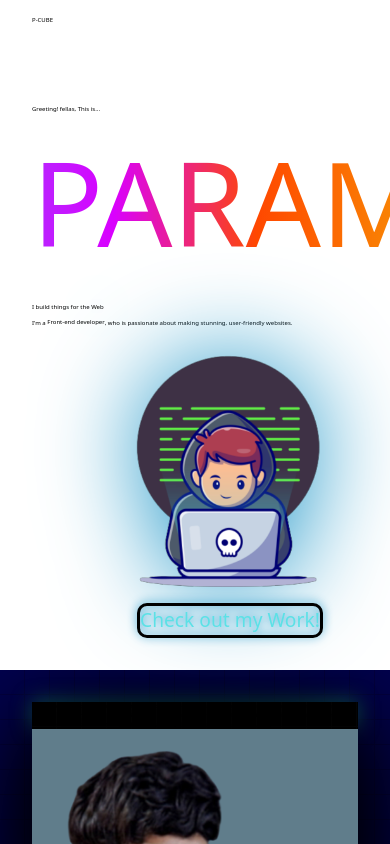
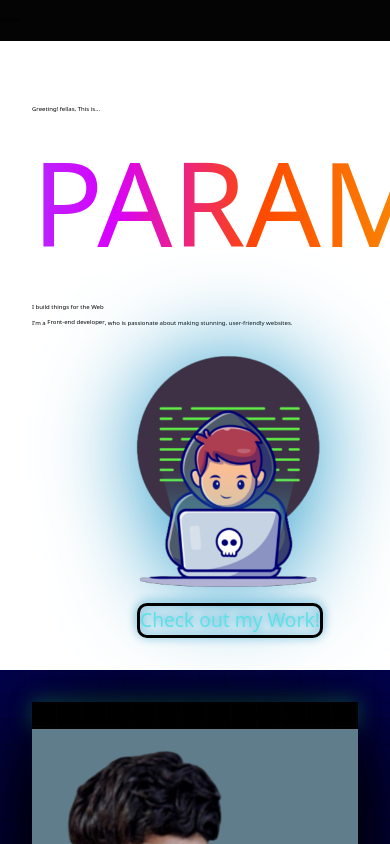
Before and after one commit to ParamPragyan/Portfolio, a React (Vite) app: page / in a window 390 px wide. Shown: the top 844 px of the page. Built offline with nearby package versions, Linux system fonts and the light colour scheme; a web font is replaced by a local one.

Commit message:
minor changes

```diff
--- a/src/App.css
+++ b/src/App.css
@@ -30,3 +30,8 @@
     filter: drop-shadow(none);
 
 }
+
+.left-strap {
+
+  border: linear-gradient(-90deg, #5ce1e6 0%, rgba(51, 80, 78, 0) 100%);
+}
--- a/src/Components/NavBar.jsx
+++ b/src/Components/NavBar.jsx
@@ -1,6 +1,7 @@
 import React, { useState } from 'react'
 import "./Components.css"
 import logo from "../assets/logo.png"
+import { div } from '@tensorflow/tfjs';
 
 
 const NavBar = () => {
@@ -8,7 +9,7 @@ const NavBar = () => {
   const [bg, setBg] = useState(false);
 
   const changecolor = () => {
-    if(window.scrollY > 100) {
+    if(window.scrollY > 50) {
       setBg(true);
     } else {
       setBg(false)
@@ -20,8 +21,9 @@ const NavBar = () => {
 
 
   return (
-    <div className={bg ? 'nav-head nav-head-changed bg-[#00000085] ease-in-out  backdrop-blur-[10px] border-b-[.5px] border-[#ffffff49] text-[#ffffffad] fixed w-[100%] z-[1000] ' : 'nav-head  bg-[#010206] text-[#ffffffad] ease-in-out  fixed w-[100%] z-[1000] '}>
-        <div className="nav-bar w-[100%] frame flex py-[.8rem]  items-center justify-between flex-row text-[4.5rem] font-[N-B-1] ">
+     <div className='flex justify-center'>
+      <div className={bg ? 'nav-head nav-head-changed mt-[0rem] bg-[#00000085] ease-in-out duration-[.8s]  backdrop-blur-[10px] border-b-[.5px] border-l-[.5px] border-r-[.5px] border-t-[.5px] border-[#ffffff49] border-t-[#000] text-[#ffffffad] rounded-b-[2.5rem] fixed w-[74%] z-[1000] ' : 'nav-head mt-[4rem]  bg-[#1d2429]  backdrop-blur-[10px] border-[.5px] rounded-[2.5rem] border-[#2A2B37] text-[#ffffffad] ease-in-out duration-1000 fixed w-[74%]  z-[1000]  '}>
+        <div className="nav-bar w-[100%] px-[2rem] flex py-[.8rem]  items-center justify-between flex-row text-[4.5rem] font-[N-B-1] ">
           <div className="logo"><h1 className='text-[white] font-[logo-font]'>P-CUBE</h1></div>
             <ul className='nav-items flex p-[1rem]  cursor-pointer '>
                 <li className='px-[1rem] hover:text-[white] cursor-pointer'>Home</li>
@@ -33,6 +35,8 @@ const NavBar = () => {
             </ul>
         </div>
     </div>
+     </div>
+
   )
 }
 
--- a/src/index.css
+++ b/src/index.css
@@ -84,10 +84,20 @@ body{
   .nav-items{
     display: none;
   }
+  .nav-head {
+    margin-top: 0;
+    background: #040404;
+    width: 100%;
+    border-radius: 0;
+    border: none;
+    padding-left: 3grem;
+  }
   .nav-head-changed{
     filter: blur(none);
     backdrop-filter: none;
     background: #040404;
+    border-bottom: .5px solid #ffffff49;
+
 
   }
   .nav-bar{
```
